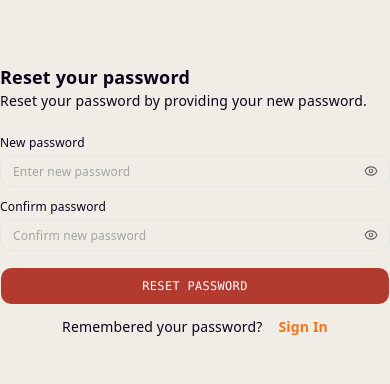
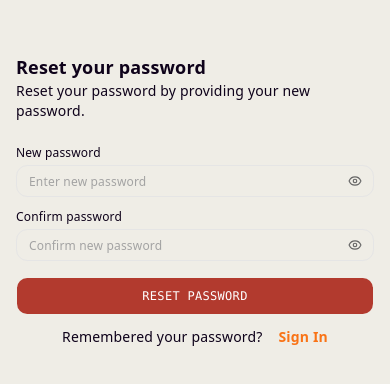
Before and after one commit to saeedyussif663/work-and-pay-tracker, a React (Vite) app: page /forgot-password/1 in a window 390 px wide. Shown: the part 222-606 px from the top of the page. Built offline with nearby package versions, Linux system fonts and the light colour scheme.

Commit message:
fix padding issues on mobile

```diff
--- a/src/pages/ForgotPassword.tsx
+++ b/src/pages/ForgotPassword.tsx
@@ -136,7 +136,7 @@ export default function ForgotPassword() {
   }
 
   return (
-    <section className="w-full min-h-screen md:max-w-80 mx-auto flex flex-col justify-center md:py-8">
+    <section className="w-full min-h-screen px-4 md:max-w-80 mx-auto flex flex-col justify-center md:py-8">
       <article className="self-start text-foreground">
         <h3 className="font-heading font-bold text-lg tracking-tightest">
           {" "}
--- a/src/pages/ResetPassword.tsx
+++ b/src/pages/ResetPassword.tsx
@@ -41,7 +41,7 @@ export default function ResetPassword() {
   }
 
   return (
-    <section className="w-full h-screen md:max-w-114 mx-auto flex space-y-6 flex-col items-center justify-center">
+    <section className="w-full h-screen px-4 md:max-w-114 mx-auto flex space-y-6 flex-col items-center justify-center">
       <article className="self-start text-[#0E021A]">
         <h3 className="font-bold text-lg"> Reset your password</h3>
         <p className="text-sm">
--- a/src/pages/SignIn.tsx
+++ b/src/pages/SignIn.tsx
@@ -30,7 +30,7 @@ export default function SignIn() {
   }
 
   return (
-    <section className="w-full min-h-screen md:max-w-80 mx-auto flex flex-col justify-center md:py-8">
+    <section className="w-full min-h-screen md:max-w-80 mx-auto flex flex-col px-4 justify-center md:py-8">
       <article className="self-start text-foreground">
         <h3 className="font-heading font-bold text-lg tracking-tightest">
           Sign in to Work &amp; Pay
--- a/src/pages/SignUp.tsx
+++ b/src/pages/SignUp.tsx
@@ -42,7 +42,7 @@ export default function SignUp() {
   }
 
   return (
-    <section className="w-full min-h-screen md:max-w-80 mx-auto flex flex-col justify-center md:py-8">
+    <section className="w-full min-h-screen px-4 md:max-w-80 mx-auto flex flex-col justify-center md:py-8">
       {" "}
       <article className="self-start text-foreground">
         <h3 className="font-heading font-bold text-lg tracking-tightest">
```
